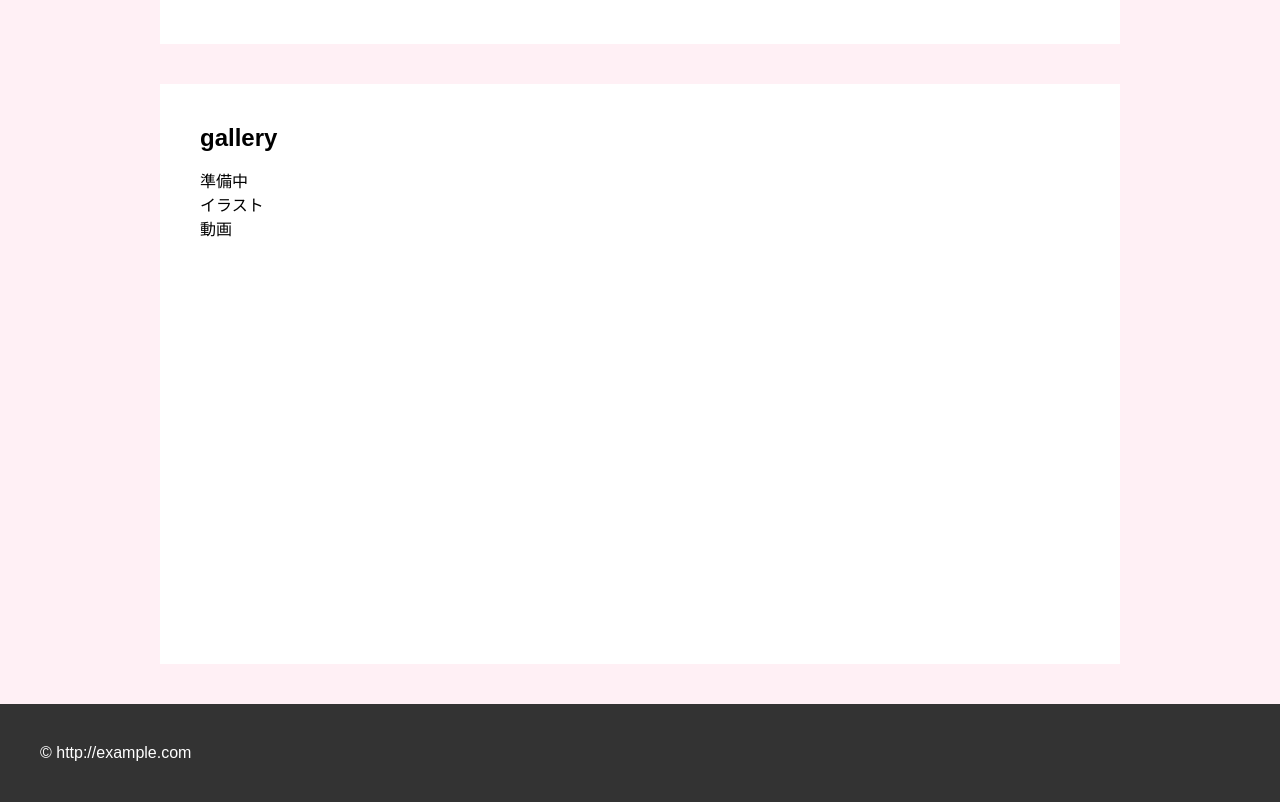
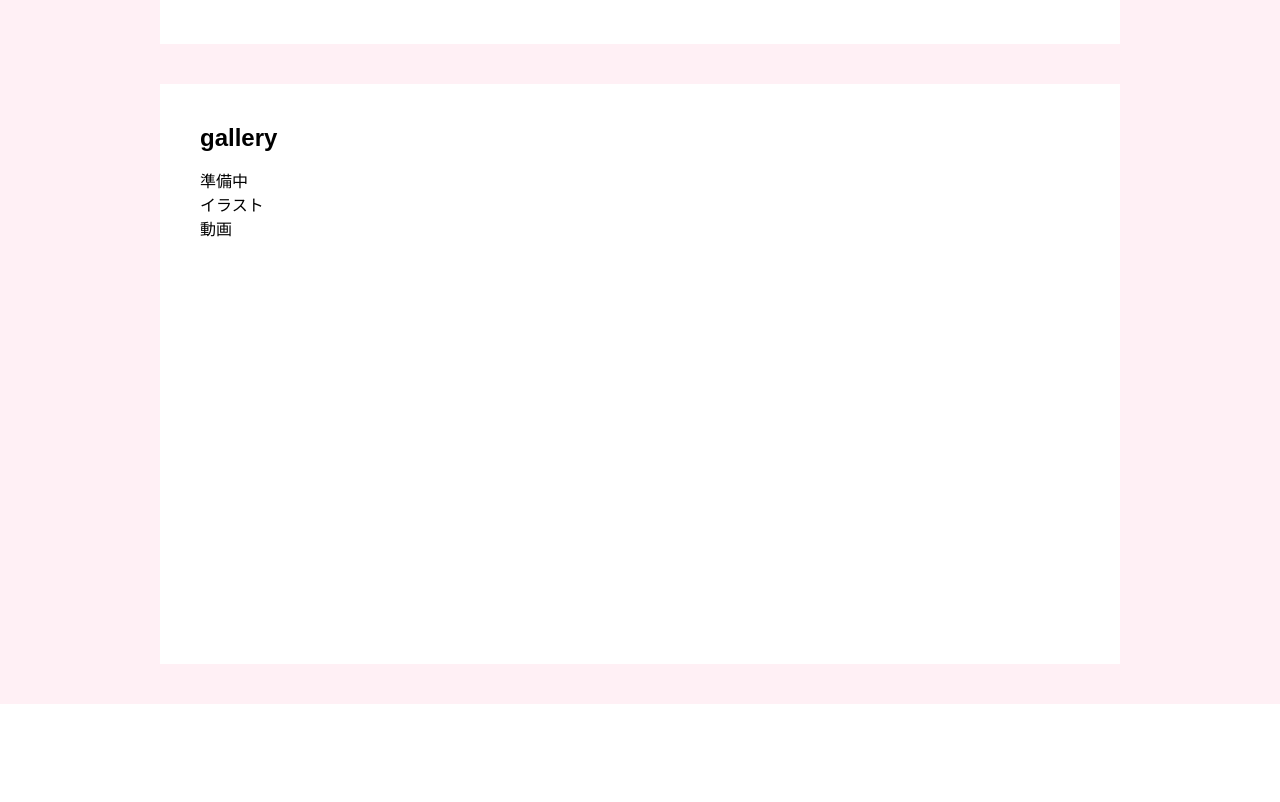
Before and after one commit to yuki-takamura12/portfolio, a plain HTML site: page index.html in a window 1280 px wide. Shown: the part 1316-2118 px from the top of the page. Drawn offline with nearby package versions, Linux system fonts and the light colour scheme; a script that the page names is missing.

Commit message:
Add files via upload

```diff
--- a/style.css
+++ b/style.css
@@ -77,6 +77,6 @@ section h1{
 
 footer{
   padding: 40px;
-  background-color: #333333;
+  background-color: #ffffff;
   color: white;
 }
```
